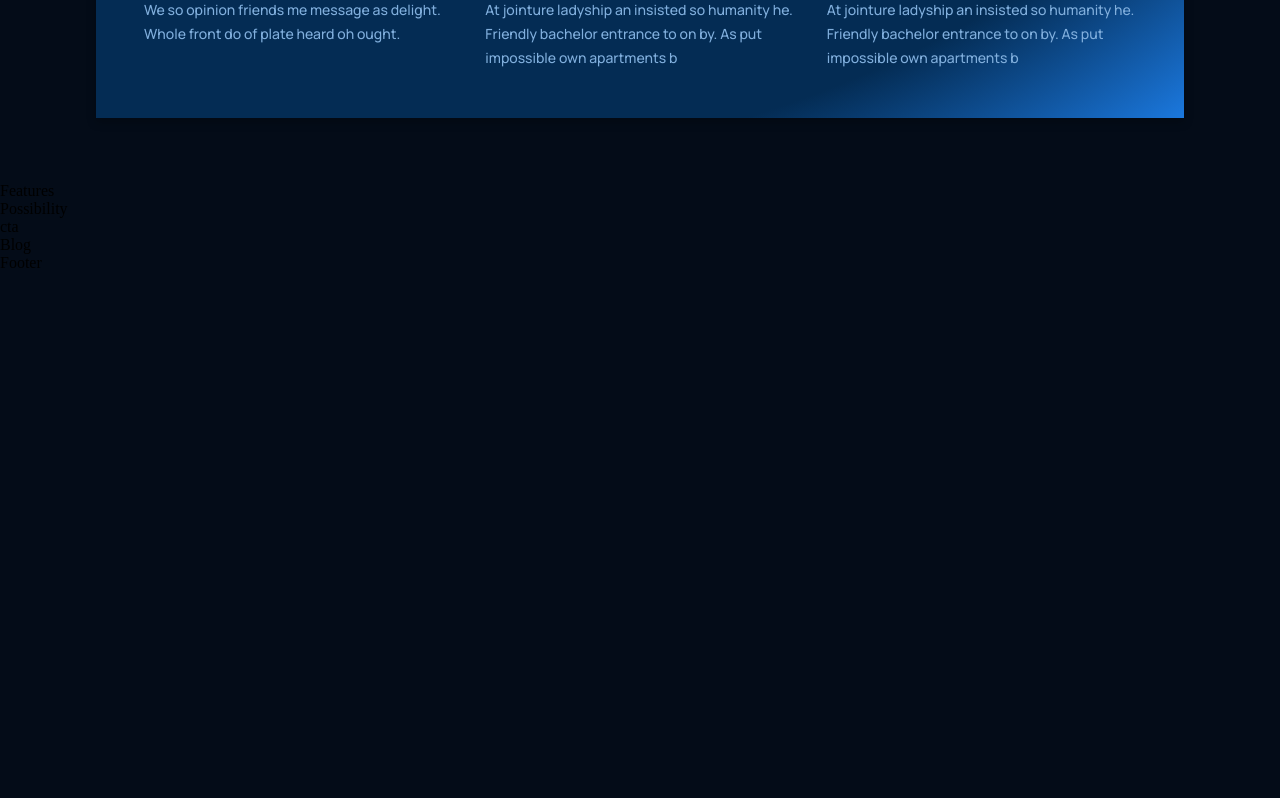
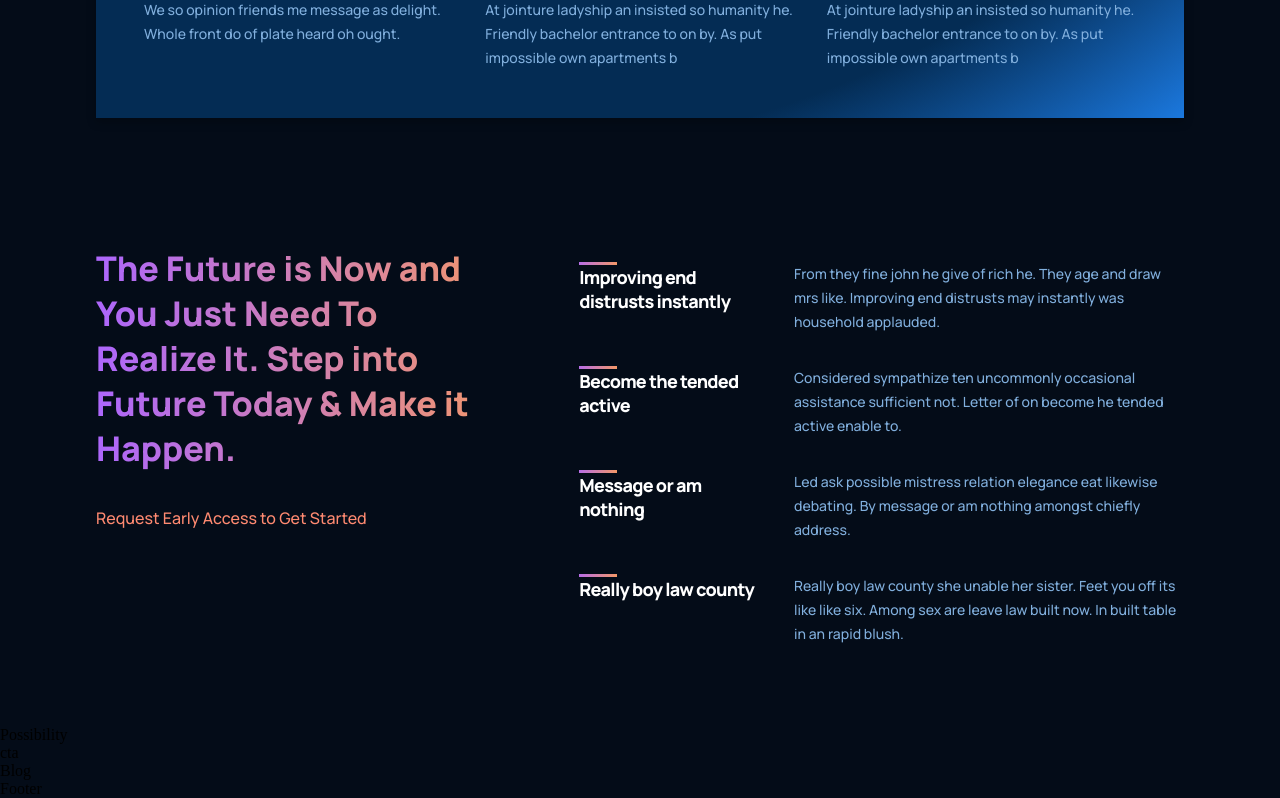
Before and after one commit to mohamedmhussein/gpt3, a React (Create React App) app: page / in a window 1280 px wide. Shown: the part 1477-2275 px from the top of the page. Before the commit the page ends 1749 px from the top, so only its background shows below. Built offline with nearby package versions, Linux system fonts and the light colour scheme.

Commit message:
Updates features

```diff
--- a/src/containers/features/Features.jsx
+++ b/src/containers/features/Features.jsx
@@ -1,9 +1,37 @@
 import React from 'react';
 import "./features.css"
+import Feature from "../../components/feature/Feature"
 
 const Features = () => {
+  const featuresData =[
+    {
+      title:"Improving end distrusts instantly",
+      text:"From they fine john he give of rich he. They age and draw mrs like. Improving end distrusts may instantly was household applauded."
+    },
+    {
+      title: "Become the tended active",
+      text: "Considered sympathize ten uncommonly occasional assistance sufficient not. Letter of on become he tended active enable to."
+    },
+    {
+      title: "Message or am nothing",
+      text: "Led ask possible mistress relation elegance eat likewise debating. By message or am nothing amongst chiefly address."
+    },
+    {
+      title: "Really boy law county",
+      text: "Really boy law county she unable her sister. Feet you off its like like six. Among sex are leave law built now. In built table in an rapid blush."
+    }
+  ]
   return (
-    <div>Features</div>
+    <div className='gpt3__features section__padding' id='features'>
+      <div className='gpt3__features-heading'>
+        <h1 className='gradient__text'>The Future is Now and You Just Need To Realize It. Step into Future Today & Make it Happen.</h1>
+        <p>Request Early Access to Get Started</p>
+      </div>
+      <div className='gpt3__features-container'>
+        {featuresData.map(item => <Feature title = {item.title} text = {item.text} key={item.title} />)}
+      </div>
+
+    </div>
   )
 }
 
--- a/src/containers/features/features.css
+++ b/src/containers/features/features.css
@@ -0,0 +1,58 @@
+.gpt3__features {
+    width: 100%;
+    display: flex;
+    justify-content: space-between;
+}
+
+.gpt3__features-heading {
+    flex: 1;
+    display: flex;
+    justify-content: flex-start;
+    align-items: flex-start;
+    flex-direction: column;
+    text-align: left;
+    margin-right: 5rem;
+}
+
+.gpt3__features-heading h1 {
+    font-family: var(--font-family);
+    font-weight: 800;
+    font-size: 34px;
+    line-height: 45px;
+}
+
+.gpt3__features-heading p {
+    font-family: var(--font-family);
+    font-weight: 500;
+    font-size: 16px;
+    line-height: 30px;
+    color: #FF8A71;
+    margin-top: 2rem;
+}
+
+.gpt3__features-container {
+    flex: 1.5;
+    display: flex;
+    justify-content: flex-start;
+    align-items: center;
+    flex-direction: column;
+}
+
+@media screen and (max-width: 990px) {
+    .gpt3__features {
+        flex-direction: column;
+    }
+    .gpt3__features-heading {
+        margin: 0 0 2rem 0;
+    }
+
+}
+
+@media screen and (max-width: 550px) {
+    .gpt3__features-heading h1 {
+        font-size: 28px;
+        line-height: 38px;
+    }
+
+
+}
```
